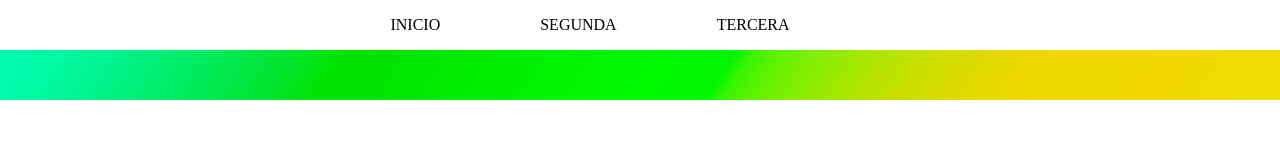
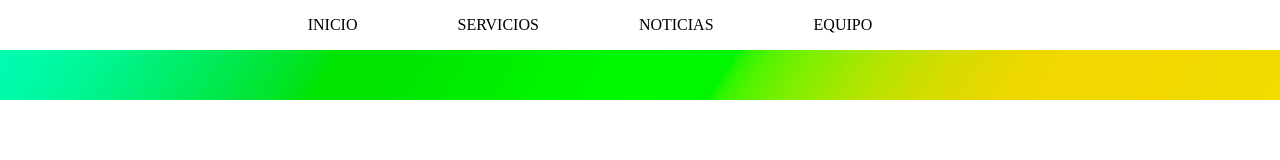
Before and after one commit to caobandoc/semana-1-124, a website: page src/index.html in a window 1280 px wide. Drawn offline with Linux system fonts and the light colour scheme.

Commit message:
Arreglo de las opciones del header

```diff
--- a/src/index.html
+++ b/src/index.html
@@ -13,8 +13,9 @@
         <nav class="menu">
             <ul>
                 <li><a href="#">Inicio</a></li>
-                <li><a href="#">Segunda</a></li>
-                <li><a href="#">Tercera</a></li>
+                <li><a href="#services">Servicios</a></li>
+                <li><a href="#news">Noticias</a></li>
+                <li><a href="#team">Equipo</a></li>
             </ul>
             <img src="./images/header.jpg" alt="">
         </nav>
```
